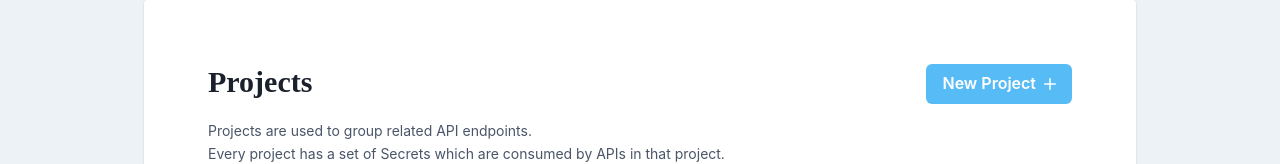
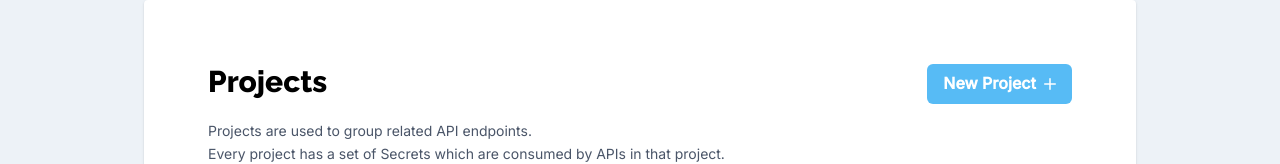
Before and after one commit to theMillenniumFalcon/legion, a Next.js app: page /projects in a window 1280 px wide. Shown: the top 164 px of the page. Built offline with nearby package versions, Linux system fonts and the light colour scheme; no server answers; the database is empty.

Commit message:
added fonts

```diff
--- a/package.json
+++ b/package.json
@@ -15,6 +15,8 @@
     "@chakra-ui/react": "^2.4.1",
     "@emotion/react": "^11.10.5",
     "@emotion/styled": "^11.10.5",
+    "@fontsource/inter": "^4.5.14",
+    "@fontsource/raleway": "^4.5.11",
     "@heroicons/react": "^2.0.13",
     "@prisma/client": "^3.4.2",
     "@types/node": "18.11.9",
--- a/pages/_app.tsx
+++ b/pages/_app.tsx
@@ -1,4 +1,8 @@
 import { Box, Flex, Container, ChakraProvider } from '@chakra-ui/react';
+import '@fontsource/raleway/700.css';
+import '@fontsource/raleway/800.css';
+import '@fontsource/inter/400.css';
+import '@fontsource/inter/500.css';
 
 import { Footer } from '../components/Footer';
 import { MockDeploymentBanner } from '../components/MockDeploymentBanner';
--- a/pages/projects/index.tsx
+++ b/pages/projects/index.tsx
@@ -80,7 +80,7 @@ const Projects: React.FC<projectsProps> = ({ projects }) => {
                 <title>Projects | legion</title>
             </Head>
             <Flex justifyContent="space-between">
-                <Heading as="h1" size="lg" fontWeight="800">Projects</Heading>
+                <Heading as="h1" size="lg" fontWeight="800" color="black">Projects</Heading>
                 <Button colorScheme="twitter" bg="twitter.400" rightIcon={<AddIcon w="3" h="3" />} onClick={() => setNewProjectOpen(true)}>
                     New Project
                 </Button>
```
Also changed, not shown: 1 other file (tests, documents, lock files or other folders).
